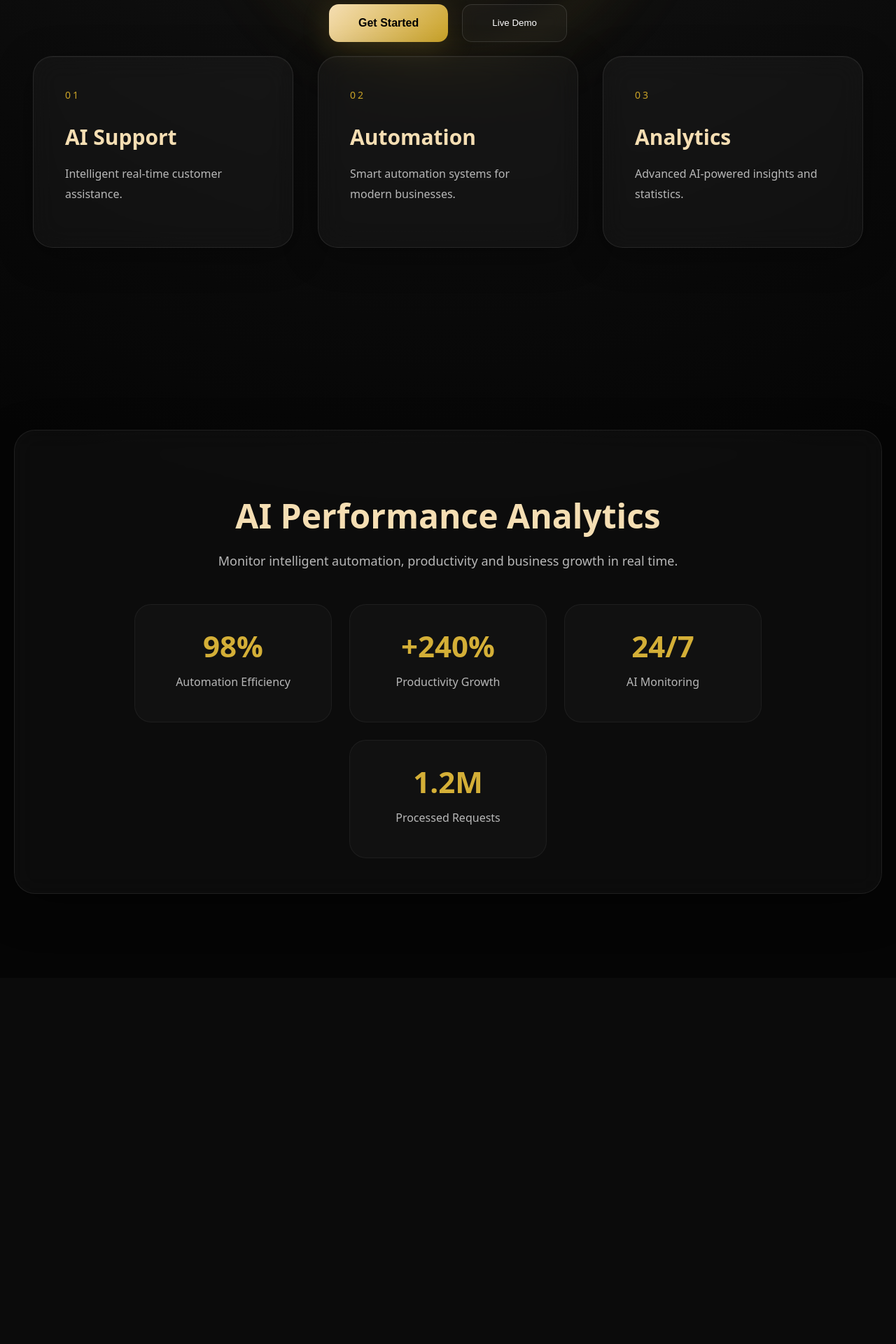
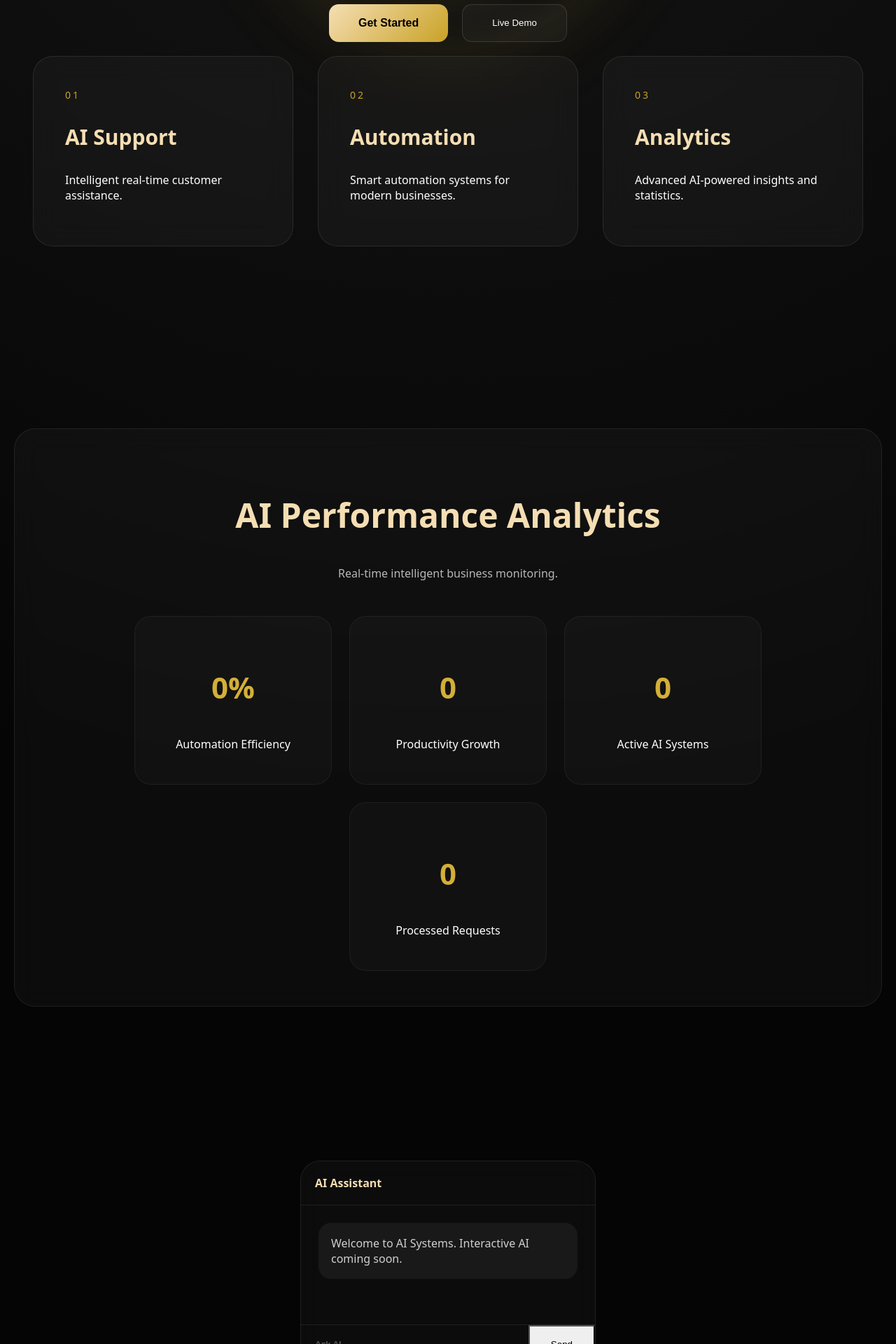
Before and after one commit to provitionalnameia/Prototipo-IA, a Flask app: page / in a window 1280 px wide. Shown: the part 600-2520 px from the top of the page at 70% size. Before the commit the page ends 1877 px from the top, so only its background shows below. Run offline with Flask 3, Linux system fonts and the light colour scheme.

Commit message:
Update 1.1.2 ;)

```diff
--- a/static/style.css
+++ b/static/style.css
@@ -314,18 +342,6 @@ li:hover{
     cursor:pointer;
 
     transition:0.35s;
-
-    box-shadow:
-    0px 10px 40px rgba(212,175,55,0.2);
-}
-
-.gold-btn:hover{
-
-    transform:
-    translateY(-5px);
-
-    box-shadow:
-    0px 20px 60px rgba(212,175,55,0.35);
 }
 
 .dark-btn{
@@ -378,6 +386,10 @@ li:hover{
 
 .card{
 
+    position:relative;
+
+    overflow:hidden;
+
     width:280px;
 
     padding:45px;
@@ -399,10 +411,6 @@ li:hover{
 
     transition:0.4s;
 
-    box-shadow:
-    inset 0px 1px 1px rgba(255,255,255,0.04),
-    0px 10px 50px rgba(0,0,0,0.35);
-
     opacity:0;
 
     transform:
@@ -410,6 +418,34 @@ li:hover{
 
     animation:
     fadeUp 1s ease forwards;
+}
+
+.card::before{
+
+    content:"";
+
+    position:absolute;
+
+    inset:0;
+
+    background:
+    linear-gradient(
+        120deg,
+        transparent,
+        rgba(255,255,255,0.06),
+        transparent
+    );
+
+    transform:
+    translateX(-120%);
+
+    transition:1s;
+}
+
+.card:hover::before{
+
+    transform:
+    translateX(120%);
 }
 
 .card:nth-child(1){
@@ -455,15 +485,6 @@ li:hover{
     color:#f5deb3;
 
     font-size:30px;
-
-    margin-bottom:18px;
-}
-
-.card p{
-
-    color:#b8b8b8;
-
-    line-height:1.8;
 }
 
 /* DASHBOARD */
@@ -495,9 +516,6 @@ li:hover{
 
     backdrop-filter:
     blur(18px);
-
-    box-shadow:
-    0px 20px 60px rgba(0,0,0,0.35);
 }
 
 .dashboard-title{
@@ -505,8 +523,6 @@ li:hover{
     font-size:48px;
 
     color:#f5deb3;
-
-    margin-bottom:20px;
 
     text-align:center;
 }
@@ -517,12 +533,8 @@ li:hover{
 
     text-align:center;
 
-    font-size:18px;
-
     margin-bottom:50px;
 }
-
-/* STATS */
 
 .stats{
 
@@ -557,15 +569,123 @@ li:hover{
     color:#d4af37;
 
     font-size:42px;
+}
+
+/* MINI AI */
+
+.mini-ai{
+
+    width:420px;
+
+    max-width:90%;
+
+    margin:100px auto;
+
+    background:
+    rgba(255,255,255,0.03);
+
+    border:
+    1px solid rgba(255,255,255,0.08);
+
+    border-radius:28px;
+
+    backdrop-filter:
+    blur(18px);
+
+    overflow:hidden;
+}
+
+.ai-header{
+
+    padding:20px;
+
+    border-bottom:
+    1px solid rgba(255,255,255,0.08);
+
+    color:#f5deb3;
+
+    font-weight:bold;
+}
+
+.ai-chat{
+
+    padding:25px;
+
+    min-height:120px;
+}
+
+.ai-message{
+
+    background:
+    rgba(255,255,255,0.05);
+
+    padding:18px;
+
+    border-radius:18px;
+
+    color:#d0d0d0;
+}
+
+.ai-input{
+
+    display:flex;
+
+    border-top:
+    1px solid rgba(255,255,255,0.08);
+}
+
+.ai-input input{
+
+    flex:1;
+
+    background:transparent;
+
+    border:none;
+
+    padding:20px;
+
+    color:white;
+
+    outline:none;
+}
+
+.ai-input button{
 
     margin:0;
+
+    border-radius:0;
+
+    padding:0 30px;
 }
 
-.stat p{
+/* LANGUAGE FLASH */
 
-    color:#b8b8b8;
+.language-flash{
 
-    margin-top:12px;
+    position:fixed;
+
+    inset:0;
+
+    background:
+    linear-gradient(
+        120deg,
+        transparent,
+        rgba(212,175,55,0.12),
+        transparent
+    );
+
+    transform:
+    translateX(-120%);
+
+    pointer-events:none;
+
+    z-index:9999;
+}
+
+.flash-active{
+
+    animation:
+    flashMove 0.9s ease;
 }
 
 /* ANIMATIONS */
--- a/templates/index.html
+++ b/templates/index.html
@@ -72,6 +72,8 @@
     <!-- HERO -->
 
     <section class="hero">
+
+        <div class="animated-bg"></div>
 
         <div class="orb"></div>
 
@@ -197,8 +199,7 @@
 
             <p class="dashboard-subtitle">
 
-                Monitor intelligent automation,
-                productivity and business growth in real time.
+                Real-time intelligent business monitoring.
 
             </p>
 
@@ -206,11 +207,11 @@
 
                 <div class="stat">
 
-                    <h3>
-                        98%
+                    <h3 class="stat1">
+                        0%
                     </h3>
 
-                    <p>
+                    <p class="stat1text">
                         Automation Efficiency
                     </p>
 
@@ -218,11 +219,11 @@
 
                 <div class="stat">
 
-                    <h3>
-                        +240%
+                    <h3 class="stat2">
+                        0
                     </h3>
 
-                    <p>
+                    <p class="stat2text">
                         Productivity Growth
                     </p>
 
@@ -230,23 +231,23 @@
 
                 <div class="stat">
 
-                    <h3>
-                        24/7
+                    <h3 class="stat3">
+                        0
                     </h3>
 
-                    <p>
-                        AI Monitoring
+                    <p class="stat3text">
+                        Active AI Systems
                     </p>
 
                 </div>
 
                 <div class="stat">
 
-                    <h3>
-                        1.2M
+                    <h3 class="stat4">
+                        0
                     </h3>
 
-                    <p>
+                    <p class="stat4text">
                         Processed Requests
                     </p>
 
@@ -257,6 +258,47 @@
         </div>
 
     </section>
+
+    <!-- MINI AI -->
+
+    <div class="mini-ai">
+
+        <div class="ai-header">
+
+            AI Assistant
+
+        </div>
+
+        <div class="ai-chat">
+
+            <div class="ai-message">
+
+                Welcome to AI Systems.
+                Interactive AI coming soon.
+
+            </div>
+
+        </div>
+
+        <div class="ai-input">
+
+            <input
+            type="text"
+            placeholder="Ask AI...">
+
+            <button>
+
+                Send
+
+            </button>
+
+        </div>
+
+    </div>
+
+    <!-- LANGUAGE TRANSITION -->
+
+    <div class="language-flash"></div>
 
     <!-- LANGUAGE SYSTEM -->
 
@@ -303,7 +345,25 @@
             "Analytics",
 
             card3desc:
-            "Advanced AI-powered insights and statistics."
+            "Advanced AI-powered insights and statistics.",
+
+            dashboardTitle:
+            "AI Performance Analytics",
+
+            dashboardSubtitle:
+            "Real-time intelligent business monitoring.",
+
+            stat1text:
+            "Automation Efficiency",
+
+            stat2text:
+            "Productivity Growth",
+
+            stat3text:
+            "Active AI Systems",
+
+            stat4text:
+            "Processed Requests"
         },
 
         es: {
@@ -345,7 +405,25 @@
             "Estadísticas",
 
             card3desc:
-            "Insights y análisis potenciados por IA."
+            "Insights y análisis potenciados por IA.",
+
+            dashboardTitle:
+            "Análisis IA",
+
+            dashboardSubtitle:
+            "Monitoreo inteligente empresarial en tiempo real.",
+
+            stat1text:
+            "Eficiencia",
+
+            stat2text:
+            "Crecimiento",
+
+            stat3text:
+            "Sistemas IA activos",
+
+            stat4text:
+            "Solicitudes procesadas"
         },
 
         zh: {
@@ -387,7 +465,25 @@
             "分析",
 
             card3desc:
-            "AI驱动的高级数据分析。"
+            "AI驱动的高级数据分析。",
+
+            dashboardTitle:
+            "人工智能分析",
+
+            dashboardSubtitle:
+            "实时智能企业监控。",
+
+            stat1text:
+            "自动化效率",
+
+            stat2text:
+            "生产增长",
+
+            stat3text:
+            "AI 系统",
+
+            stat4text:
+            "处理请求"
         },
 
         jp: {
@@ -429,9 +525,30 @@
             "分析",
 
             card3desc:
-            "AIによる高度な分析。"
+            "AIによる高度な分析。",
+
+            dashboardTitle:
+            "AI分析",
+
+            dashboardSubtitle:
+            "リアルタイム企業モニタリング。",
+
+            stat1text:
+            "効率",
+
+            stat2text:
+            "成長",
+
+            stat3text:
+            "AIシステム",
+
+            stat4text:
+            "処理済みリクエスト"
         }
     };
+
+    const flash =
+    document.querySelector(".language-flash");
 
     const langs = document.querySelectorAll(".lang");
 
@@ -447,6 +564,14 @@
 
             const selected =
             lang.dataset.lang;
+
+            flash.classList.add("flash-active");
+
+            setTimeout(() => {
+
+                flash.classList.remove("flash-active");
+
+            }, 900);
 
             document.querySelector(".logo").innerText =
             translations[selected].logo;
@@ -493,6 +618,24 @@
             document.querySelector(".card3desc").innerText =
             translations[selected].card3desc;
 
+            document.querySelector(".dashboard-title").innerText =
+            translations[selected].dashboardTitle;
+
+            document.querySelector(".dashboard-subtitle").innerText =
+            translations[selected].dashboardSubtitle;
+
+            document.querySelector(".stat1text").innerText =
+            translations[selected].stat1text;
+
+            document.querySelector(".stat2text").innerText =
+            translations[selected].stat2text;
+
+            document.querySelector(".stat3text").innerText =
+            translations[selected].stat3text;
+
+            document.querySelector(".stat4text").innerText =
+            translations[selected].stat4text;
+
         });
 
     });
```
Also changed, not shown: other parts of static/style.css (+66 -53 lines).
